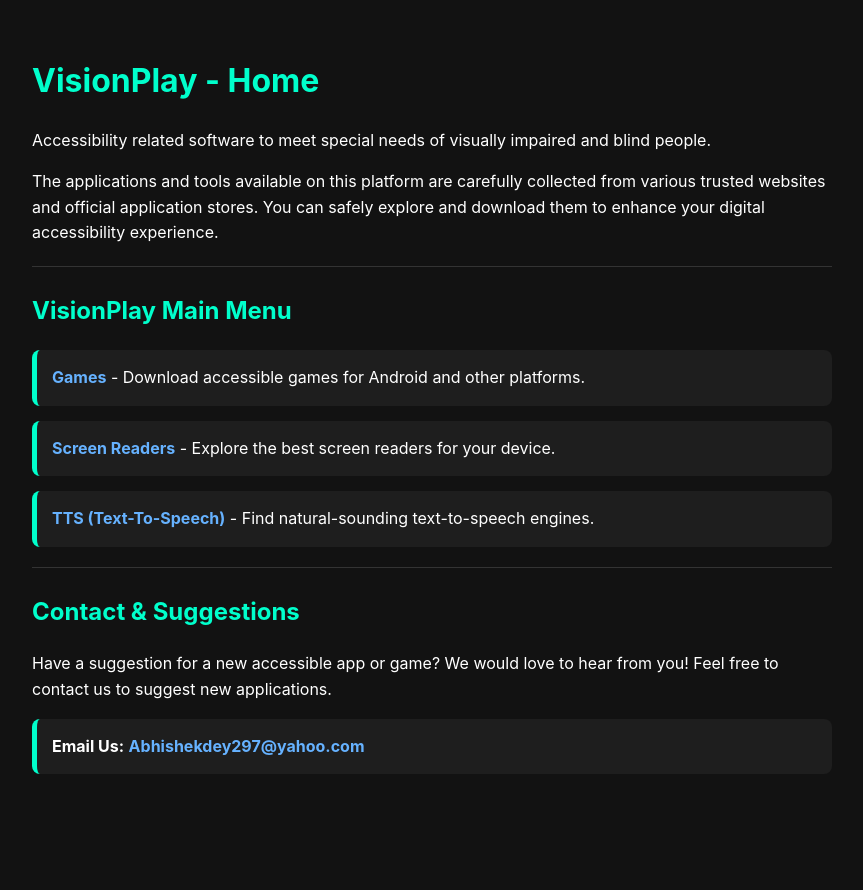
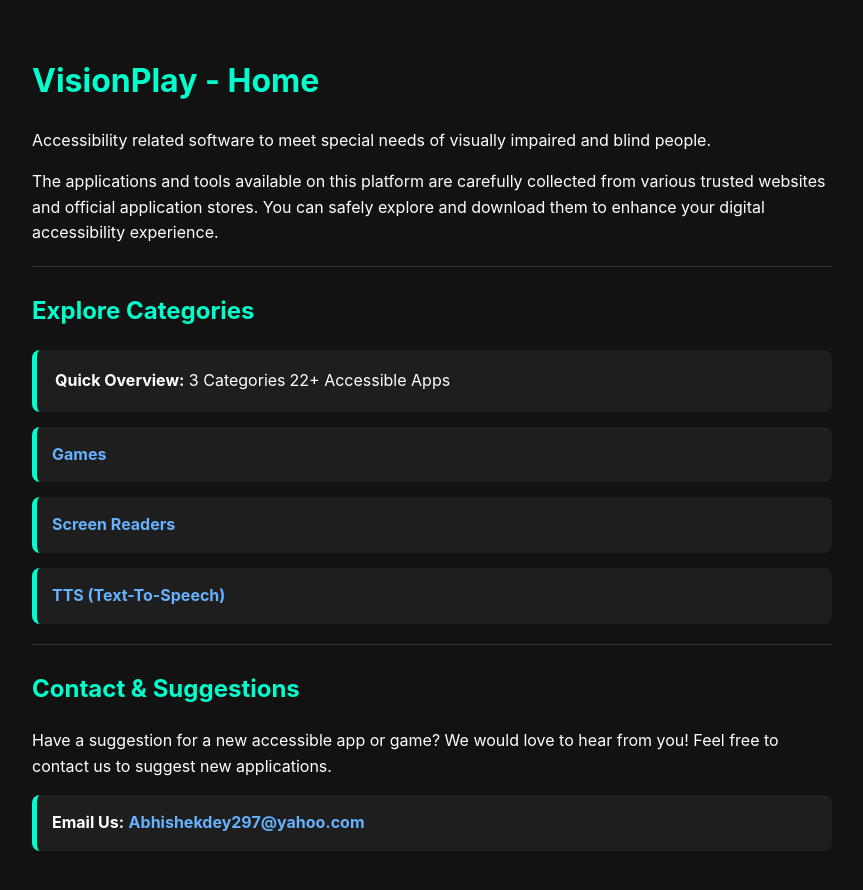
Before and after one commit to abhishekdey-hub/VisionPlay, a Jekyll site: the page built from index.md, in a window 1280 px wide. Shown: the top 890 px of the page, without its empty margins (208-1071 px from the left). Built offline with Jekyll 4.4.1, drawn with Linux system fonts in a browser that asks for light colours.

Commit message:
Update index.md

```diff
--- a/index.md
+++ b/index.md
@@ -14,11 +14,13 @@ The applications and tools available on this platform are carefully collected fr
 
 ---
 
-## VisionPlay Main Menu
+## Explore Categories
 
-* [Games](games/) - Download accessible games for Android and other platforms.
-* [Screen Readers](screen-readers/) - Explore the best screen readers for your device.
-* [TTS (Text-To-Speech)](tts/) - Find natural-sounding text-to-speech engines.
+* **Quick Overview:** 3 Categories | 22+ Accessible Apps
+
+* [Games](games/)
+* [Screen Readers](screen-readers/)
+* [TTS (Text-To-Speech)](tts/)
 
 ---
 
```
